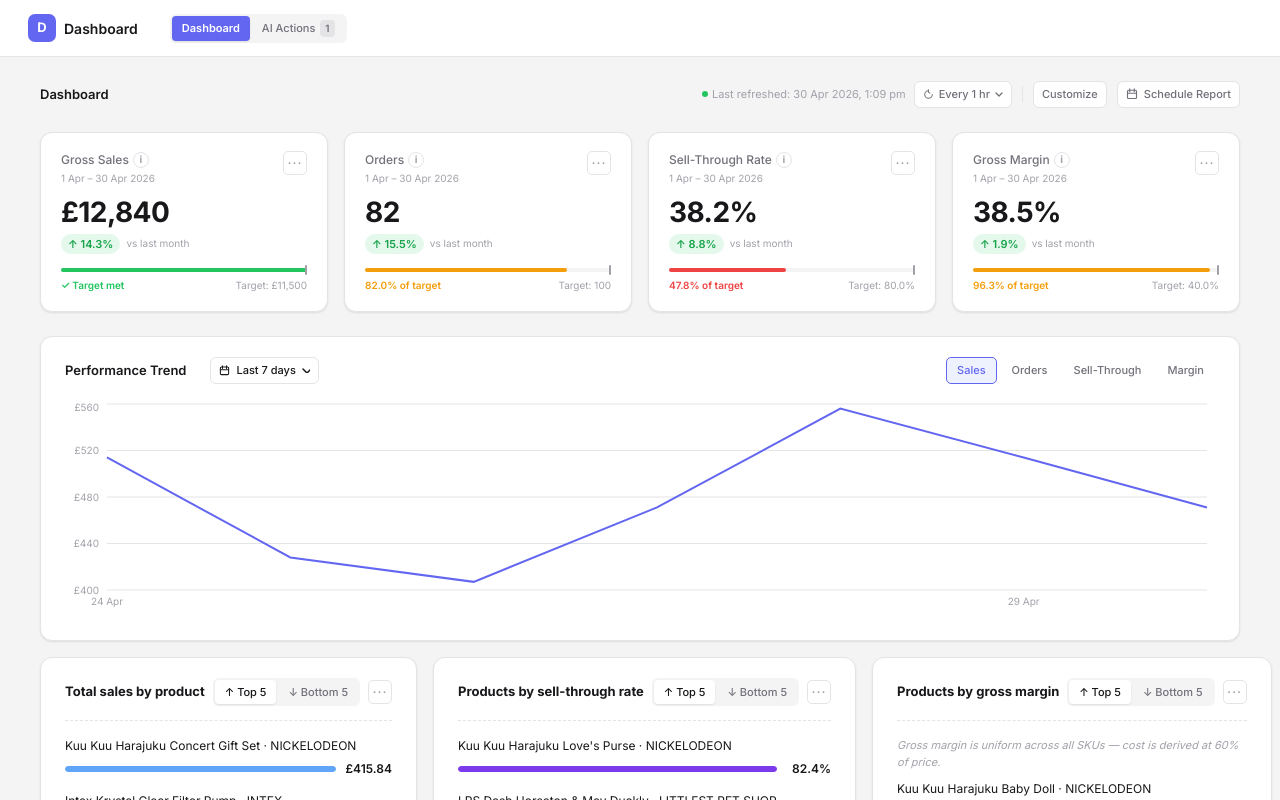
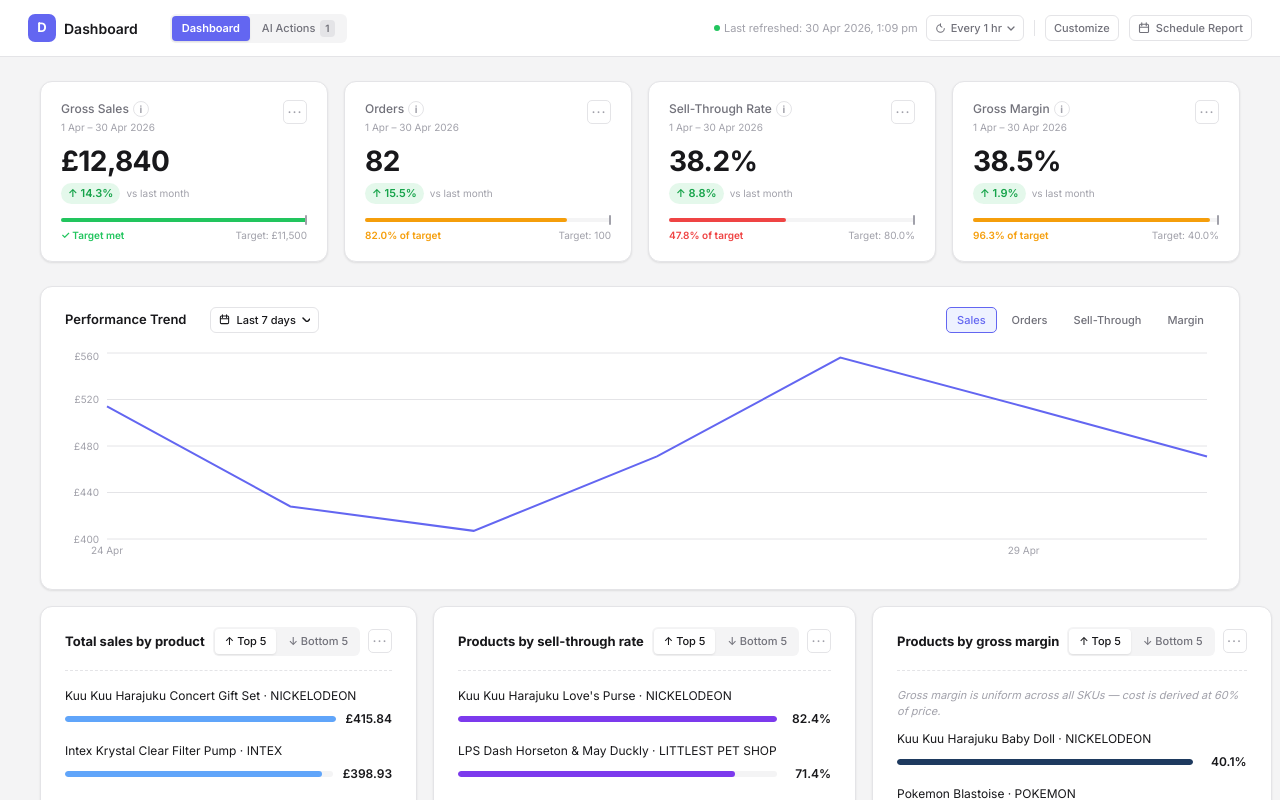
Before and after one commit to astroyan4739/uipath-merchandiser-dashboard, a React app: page / in a window 1280 px wide. Shown: the top 800 px of the page. Built offline with nearby package versions, Linux system fonts and the light colour scheme; the HTML template or start-up script is replaced by a standard one.

Commit message:
Move controls back to header (dashboard tab only)
Header shows refresh/freq/Customize/Schedule only when activeTab === dashboard.
AI Actions tab has a clean header with just Logo + Tabs.

Co-Authored-By: Claude Sonnet 4.6 <noreply@anthropic.com>

```diff
--- a/src/App.tsx
+++ b/src/App.tsx
@@ -189,20 +189,12 @@ export default function App() {
               ))}
             </nav>
 
-          </div>
-        </div>
-      </header>
+            {/* Spacer */}
+            <div style={{ flex: 1 }} />
 
-      {/* Main content */}
-      <main style={{ maxWidth: 1400, margin: '0 auto', padding: '24px 40px 60px' }}>
-
-        {/* Page toolbar — dashboard only */}
-        {activeTab === 'dashboard' && <div style={{ display: 'flex', alignItems: 'center', justifyContent: 'space-between', marginBottom: 24 }}>
-          <div style={{ fontSize: 13, fontWeight: 600, color: 'var(--text)' }}>
-            {activeTab === 'dashboard' ? 'Dashboard' : ''}
-          </div>
+            {/* Right controls — dashboard tab only */}
+            {activeTab === 'dashboard' && (
               <div style={{ display: 'flex', alignItems: 'center', gap: 10 }}>
-            {/* Refresh indicator + frequency picker */}
                 <div style={{ display: 'flex', alignItems: 'center', gap: 8 }}>
                   <div style={{ display: 'flex', alignItems: 'center', gap: 4, fontSize: 11, color: 'var(--text-subtle)' }}>
                     <div style={{ width: 6, height: 6, borderRadius: '50%', background: '#22c55e' }} />
@@ -238,17 +230,12 @@ export default function App() {
                       }}>
                         {FREQ_OPTIONS.map((opt, i) => (
                           <>
-                        {i === 1 && (
-                          <div key="sep" style={{ height: 1, background: 'var(--border)', margin: '2px 0' }} />
-                        )}
+                            {i === 1 && <div key="sep" style={{ height: 1, background: 'var(--border)', margin: '2px 0' }} />}
                             <button
                               key={opt.key}
                               onClick={() => {
-                            if (opt.key === 'now') {
-                              setSimulatedRefresh(new Date())
-                            } else {
-                              setRefreshFreq(opt.key)
-                            }
+                                if (opt.key === 'now') setSimulatedRefresh(new Date())
+                                else setRefreshFreq(opt.key)
                                 setShowRefreshMenu(false)
                               }}
                               style={{
@@ -279,37 +266,23 @@ export default function App() {
 
                 <div style={{ width: 1, height: 16, background: 'var(--border)' }} />
 
-            {/* Customize — dashboard tab only */}
-            {activeTab === 'dashboard' && (
                 <button
                   onClick={() => setShowCustomize(true)}
                   style={{
                     display: 'flex', alignItems: 'center', gap: 6,
-                  padding: '4px 8px',
-                  border: '1px solid var(--border)',
-                  borderRadius: 6,
-                  background: 'var(--surface)',
-                  fontSize: 11, fontWeight: 500,
-                  color: 'var(--text-muted)',
-                  cursor: 'pointer',
+                    padding: '4px 8px', border: '1px solid var(--border)',
+                    borderRadius: 6, background: 'var(--surface)',
+                    fontSize: 11, fontWeight: 500, color: 'var(--text-muted)', cursor: 'pointer',
                   }}
-              >
-                Customize
-              </button>
-            )}
+                >Customize</button>
 
-            {/* Schedule Report */}
                 <button
                   onClick={() => setShowSchedule(true)}
                   style={{
                     display: 'flex', alignItems: 'center', gap: 6,
-                padding: '4px 8px',
-                border: '1px solid var(--border)',
-                borderRadius: 6,
-                background: 'var(--surface)',
-                fontSize: 11, fontWeight: 500,
-                color: 'var(--text-muted)',
-                cursor: 'pointer',
+                    padding: '4px 8px', border: '1px solid var(--border)',
+                    borderRadius: 6, background: 'var(--surface)',
+                    fontSize: 11, fontWeight: 500, color: 'var(--text-muted)', cursor: 'pointer',
                   }}
                 >
                   <svg width="12" height="12" viewBox="0 0 16 16" fill="none">
@@ -319,7 +292,13 @@ export default function App() {
                   Schedule Report
                 </button>
               </div>
-        </div>}
+            )}
+          </div>
+        </div>
+      </header>
+
+      {/* Main content */}
+      <main style={{ maxWidth: 1400, margin: '0 auto', padding: '24px 40px 60px' }}>
 
         {activeTab === 'dashboard' && (
           <>
```
Lines whose indentation alone changed are shown as unchanged.
